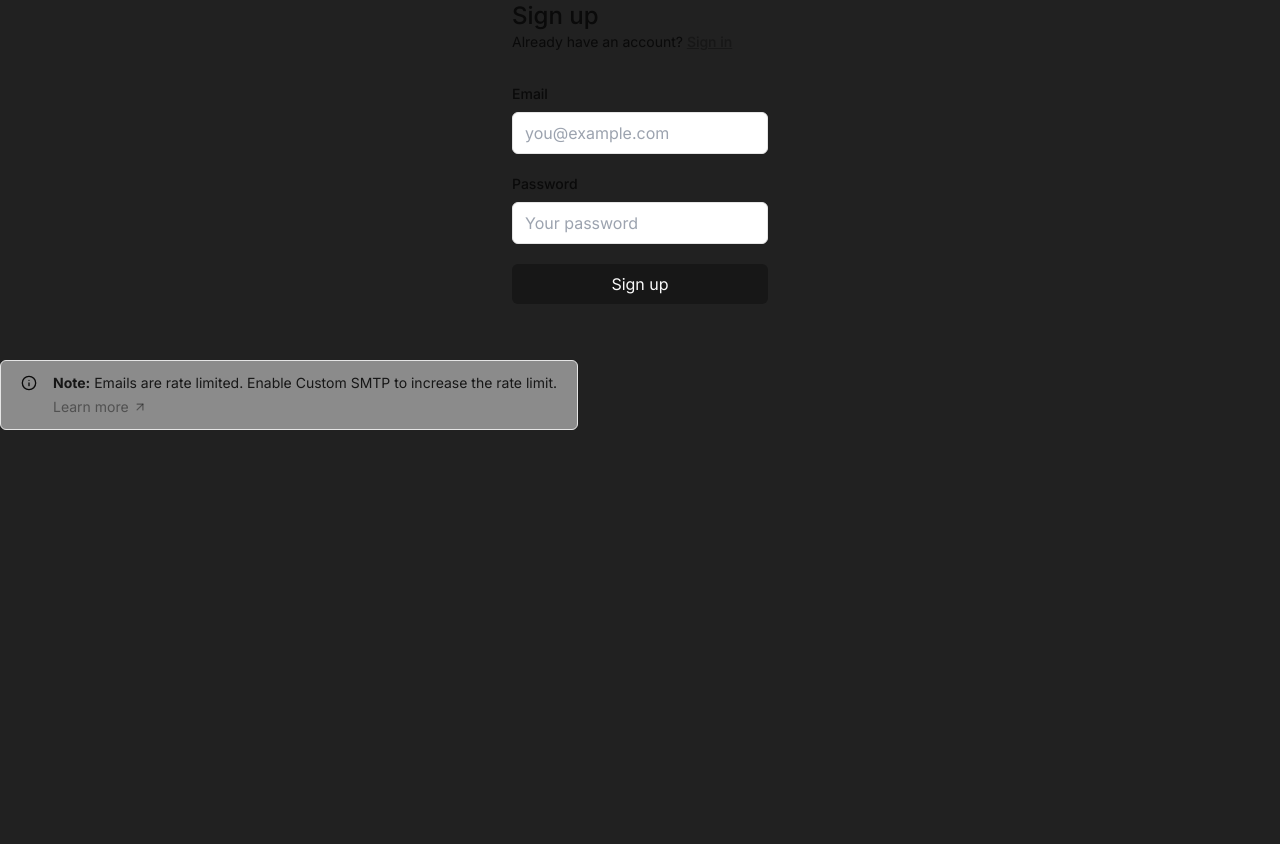
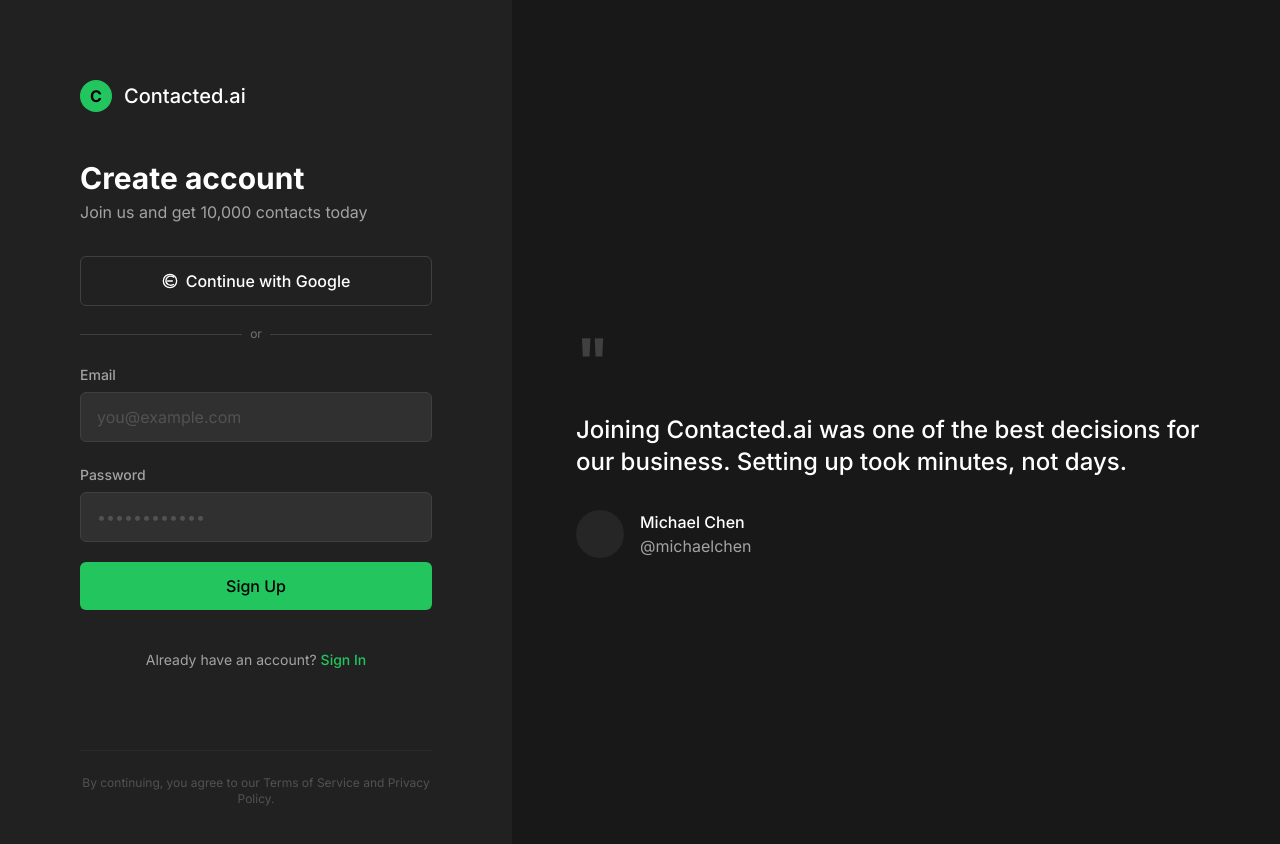
Before and after one commit to xEpiqq/contacted-ai, a Next.js app: page /sign-up in a window 1280 px wide. Shown: the top 844 px of the page. Before the commit the page ends 800 px from the top, so only its background shows below. Built offline with nearby package versions, Linux system fonts and the light colour scheme.

Commit message:
better login logout page

```diff
--- a/app/(auth-pages)/forgot-password/page.tsx
+++ b/app/(auth-pages)/forgot-password/page.tsx
@@ -1,7 +1,7 @@
 import { forgotPasswordAction } from "@/app/actions";
 import { FormMessage, Message } from "@/components/form-message";
 import Link from "next/link";
-import { SmtpMessage } from "../smtp-message";
+import Image from "next/image";
 
 export default async function ForgotPassword(props: {
   searchParams: Promise<Message>;
@@ -9,36 +9,77 @@
   const searchParams = await props.searchParams;
   return (
     <>
-      <form className="flex-1 flex flex-col w-full gap-2 text-foreground [&>input]:mb-6 min-w-64 max-w-64 mx-auto">
-        <div>
-          <h1 className="text-2xl font-medium">Reset Password</h1>
-          <p className="text-sm text-secondary-foreground">
-            Already have an account?{" "}
-            <Link className="text-primary underline" href="/sign-in">
-              Sign in
-            </Link>
-          </p>
+      {/* Forgot Password Form Section (40% width) - Dark themed */}
+      <div className="w-full md:w-2/5 flex flex-col justify-center min-h-screen bg-[#212121] text-white p-10 md:p-16 lg:p-20">
+        <div className="w-full max-w-sm mx-auto">
+          <div className="mb-10">
+            <div className="flex items-center mb-12">
+              <div className="h-8 w-8 rounded-full bg-green-500 flex items-center justify-center font-bold text-black mr-3">C</div>
+              <span className="text-white text-xl font-medium">Contacted.ai</span>
             </div>
-        <div className="flex flex-col gap-2 [&>input]:mb-3 mt-8">
-          <label htmlFor="email" className="text-sm font-medium">Email</label>
+            <h2 className="text-3xl font-bold text-white mb-1">Reset password</h2>
+            <p className="text-neutral-400">Enter your email and we'll send you a reset link</p>
+          </div>
+
+          <form className="space-y-5">
+            <div className="space-y-1.5">
+              <label htmlFor="email" className="text-sm font-medium text-neutral-400">Email</label>
               <input
                 name="email"
                 type="email"
                 placeholder="you@example.com"
                 required
-            className="flex h-10 w-full rounded-md border border-input bg-background px-3 py-2 text-sm ring-offset-background file:border-0 file:bg-transparent file:text-sm file:font-medium placeholder:text-muted-foreground focus-visible:outline-none focus-visible:ring-2 focus-visible:ring-ring focus-visible:ring-offset-2 disabled:cursor-not-allowed disabled:opacity-50"
+                className="w-full px-4 py-3 rounded-md bg-[#303030] border border-[#404040] text-white placeholder:text-neutral-600 focus:outline-none focus:ring-1 focus:ring-green-500 focus:border-green-500"
               />
+            </div>
+
             <button
+              className="w-full bg-green-500 hover:bg-green-600 text-black font-medium py-3 px-4 rounded-md transition-colors mt-4"
+              type="submit"
               formAction={forgotPasswordAction}
-            type="submit"
-            className="inline-flex items-center justify-center whitespace-nowrap rounded-md text-sm font-medium ring-offset-background transition-colors focus-visible:outline-none focus-visible:ring-2 focus-visible:ring-ring focus-visible:ring-offset-2 disabled:pointer-events-none disabled:opacity-50 bg-primary text-primary-foreground hover:bg-primary/90 h-10 px-4 py-2"
             >
-            Reset Password
+              Send Reset Link
             </button>
+
             <FormMessage message={searchParams} />
+
+            <div className="mt-6 text-center">
+              <p className="text-sm text-neutral-400">
+                Remember your password?{" "}
+                <Link className="text-green-500 hover:text-green-400 font-medium" href="/sign-in">
+                  Sign In
+                </Link>
+              </p>
             </div>
           </form>
-      <SmtpMessage />
+
+          <div className="mt-20 pt-6 border-t border-[#404040]/30">
+            <p className="text-xs text-neutral-600 text-center">
+              By continuing, you agree to our Terms of Service and Privacy Policy.
+            </p>
+          </div>
+        </div>
+      </div>
+
+      {/* Visual Section (60% width) */}
+      <div className="hidden md:flex flex-col justify-center w-3/5 bg-[#181818] text-white p-16 relative">
+        <div className="max-w-2xl mx-auto">
+          <div className="flex flex-col h-full justify-center">
+            <div className="text-6xl font-bold text-neutral-700 mb-6">"</div>
+            <blockquote className="text-2xl font-medium text-white mb-8">
+              The password reset process is quick and secure. Just another example of Contacted.ai's user-friendly approach.
+            </blockquote>
+
+            <div className="flex items-center">
+              <div className="h-12 w-12 rounded-full bg-[#262626] mr-4"></div>
+              <div>
+                <p className="font-medium text-white">Alex Rivera</p>
+                <p className="text-neutral-400">@alexrivera</p>
+              </div>
+            </div>
+          </div>
+        </div>
+      </div>
     </>
   );
 }
--- a/app/(auth-pages)/layout.tsx
+++ b/app/(auth-pages)/layout.tsx
@@ -4,6 +4,8 @@
   children: React.ReactNode;
 }) {
   return (
-    <div className="max-w-7xl flex flex-col gap-12 items-start">{children}</div>
+    <div className="flex w-full min-h-screen">
+      {children}
+    </div>
   );
 }
--- a/app/(auth-pages)/sign-in/page.tsx
+++ b/app/(auth-pages)/sign-in/page.tsx
@@ -1,51 +1,120 @@
 import { signInAction } from "@/app/actions";
 import { FormMessage, Message } from "@/components/form-message";
 import Link from "next/link";
+import Image from "next/image";
 
 export default async function Login(props: { searchParams: Promise<Message> }) {
   const searchParams = await props.searchParams;
   return (
-    <form className="flex-1 flex flex-col min-w-64">
-      <h1 className="text-2xl font-medium">Sign in</h1>
-      <p className="text-sm text-foreground">
-        Don't have an account?{" "}
-        <Link className="text-foreground font-medium underline" href="/sign-up">
-          Sign up
-        </Link>
-      </p>
-      <div className="flex flex-col gap-2 [&>input]:mb-3 mt-8">
-        <label htmlFor="email" className="text-sm font-medium">Email</label>
+    <>
+      {/* Login Form Section (40% width) - Dark themed */}
+      <div className="w-full md:w-2/5 flex flex-col justify-center min-h-screen bg-[#212121] text-white p-10 md:p-16 lg:p-20">
+        <div className="w-full max-w-sm mx-auto">
+          <div className="mb-8">
+            <div className="flex items-center mb-12">
+              <div className="h-8 w-8 rounded-full bg-green-500 flex items-center justify-center font-bold text-black mr-3">C</div>
+              <span className="text-white text-xl font-medium">Contacted.ai</span>
+            </div>
+            <h2 className="text-3xl font-bold text-white mb-1">Welcome back</h2>
+            <p className="text-neutral-400">Sign in to your account to continue</p>
+          </div>
+
+          {/* Google sign-in button */}
+          <button
+            className="w-full mb-3 bg-transparent hover:bg-neutral-800 text-white font-medium py-3 px-4 rounded-md transition-colors border border-neutral-700 flex items-center justify-center gap-2"
+            type="button"
+          >
+            <svg xmlns="http://www.w3.org/2000/svg" width="16" height="16" viewBox="0 0 24 24" fill="none" stroke="currentColor" strokeWidth="2" strokeLinecap="round" strokeLinejoin="round"><circle cx="12" cy="12" r="10"/><path d="M17.13 17.21c-.73.47-1.58.82-2.44 1-1.89.37-3.88.07-5.5-.89-2.36-1.41-3.66-4.12-3.19-6.82.49-2.89 2.95-5.34 5.89-5.78 1.96-.27 4 .22 5.55 1.44"/><path d="M8.48 12h7.08"/></svg>
+            <span>Continue with Google</span>
+          </button>
+
+          <div className="relative my-5">
+            <div className="absolute inset-0 flex items-center">
+              <div className="w-full border-t border-neutral-700"></div>
+            </div>
+            <div className="relative flex justify-center text-xs">
+              <span className="px-2 bg-[#212121] text-neutral-500">or</span>
+            </div>
+          </div>
+
+          <form className="space-y-5">
+            <div className="space-y-1.5">
+              <label htmlFor="email" className="text-sm font-medium text-neutral-400">Email</label>
               <input
                 name="email"
+                type="email"
                 placeholder="you@example.com"
                 required
-          className="border rounded-md px-3 py-2 focus:outline-none focus:ring-2 focus:ring-primary"
+                className="w-full px-4 py-3 rounded-md bg-[#303030] border border-[#404040] text-white placeholder:text-neutral-600 focus:outline-none focus:ring-1 focus:ring-green-500 focus:border-green-500"
               />
+            </div>
+
+            <div className="space-y-1.5">
               <div className="flex justify-between items-center">
-          <label htmlFor="password" className="text-sm font-medium">Password</label>
+                <label htmlFor="password" className="text-sm font-medium text-neutral-400">Password</label>
                 <Link
-            className="text-xs text-foreground underline"
+                  className="text-xs text-neutral-400 hover:text-green-500 transition-colors"
                   href="/forgot-password"
                 >
-            Forgot Password?
+                  Forgot password?
                 </Link>
               </div>
               <input
                 type="password"
                 name="password"
-          placeholder="Your password"
+                placeholder="••••••••••••"
                 required
-          className="border rounded-md px-3 py-2 focus:outline-none focus:ring-2 focus:ring-primary"
+                className="w-full px-4 py-3 rounded-md bg-[#303030] border border-[#404040] text-white placeholder:text-neutral-600 focus:outline-none focus:ring-1 focus:ring-green-500 focus:border-green-500"
               />
+            </div>
+
             <button
-          className="bg-primary text-primary-foreground py-2 px-4 rounded-md hover:bg-primary/90 transition-colors"
+              className="w-full bg-green-500 hover:bg-green-600 text-black font-medium py-3 px-4 rounded-md transition-colors"
               type="submit"
               formAction={signInAction}
             >
-          Sign in
+              Sign In
             </button>
+
             <FormMessage message={searchParams} />
+
+            <div className="mt-6 text-center">
+              <p className="text-sm text-neutral-400">
+                Don't have an account?{" "}
+                <Link className="text-green-500 hover:text-green-400 font-medium" href="/sign-up">
+                  Sign Up Now
+                </Link>
+              </p>
             </div>
           </form>
+
+          <div className="mt-20 pt-6 border-t border-[#404040]/30">
+            <p className="text-xs text-neutral-600 text-center">
+              By continuing, you agree to our Terms of Service and Privacy Policy.
+            </p>
+          </div>
+        </div>
+      </div>
+
+      {/* Visual Section (60% width) */}
+      <div className="hidden md:flex flex-col justify-center w-3/5 bg-[#181818] text-white p-16 relative">
+        <div className="max-w-2xl mx-auto">
+          <div className="flex flex-col h-full justify-center">
+            <div className="text-6xl font-bold text-neutral-700 mb-6">"</div>
+            <blockquote className="text-2xl font-medium text-white mb-8">
+              @contacted.ai is lit. It took me less than 10 minutes to setup, the interface is just amazing.
+            </blockquote>
+
+            <div className="flex items-center">
+              <div className="h-12 w-12 rounded-full bg-[#262626] mr-4"></div>
+              <div>
+                <p className="font-medium text-white">Sarah Johnson</p>
+                <p className="text-neutral-400">@sarahjohnson</p>
+              </div>
+            </div>
+          </div>
+        </div>
+      </div>
+    </>
   );
 }
--- a/app/(auth-pages)/sign-up/page.tsx
+++ b/app/(auth-pages)/sign-up/page.tsx
@@ -1,7 +1,7 @@
 import { signUpAction } from "@/app/actions";
 import { FormMessage, Message } from "@/components/form-message";
 import Link from "next/link";
-import { SmtpMessage } from "../smtp-message";
+import Image from "next/image";
 
 export default async function Signup(props: {
   searchParams: Promise<Message>;
@@ -17,42 +17,107 @@
 
   return (
     <>
-      <form className="flex flex-col min-w-64 max-w-64 mx-auto">
-        <h1 className="text-2xl font-medium">Sign up</h1>
-        <p className="text-sm text text-foreground">
-          Already have an account?{" "}
-          <Link className="text-primary font-medium underline" href="/sign-in">
-            Sign in
-          </Link>
-        </p>
-        <div className="flex flex-col gap-2 [&>input]:mb-3 mt-8">
-          <label htmlFor="email" className="text-sm font-medium">Email</label>
+      {/* Sign Up Form Section (40% width) - Dark themed */}
+      <div className="w-full md:w-2/5 flex flex-col justify-center min-h-screen bg-[#212121] text-white p-10 md:p-16 lg:p-20">
+        <div className="w-full max-w-sm mx-auto">
+          <div className="mb-8">
+            <div className="flex items-center mb-12">
+              <div className="h-8 w-8 rounded-full bg-green-500 flex items-center justify-center font-bold text-black mr-3">C</div>
+              <span className="text-white text-xl font-medium">Contacted.ai</span>
+            </div>
+            <h2 className="text-3xl font-bold text-white mb-1">Create account</h2>
+            <p className="text-neutral-400">Join us and get 10,000 contacts today</p>
+          </div>
+
+          {/* Google sign-up button */}
+          <button
+            className="w-full mb-3 bg-transparent hover:bg-neutral-800 text-white font-medium py-3 px-4 rounded-md transition-colors border border-neutral-700 flex items-center justify-center gap-2"
+            type="button"
+          >
+            <svg xmlns="http://www.w3.org/2000/svg" width="16" height="16" viewBox="0 0 24 24" fill="none" stroke="currentColor" strokeWidth="2" strokeLinecap="round" strokeLinejoin="round"><circle cx="12" cy="12" r="10"/><path d="M17.13 17.21c-.73.47-1.58.82-2.44 1-1.89.37-3.88.07-5.5-.89-2.36-1.41-3.66-4.12-3.19-6.82.49-2.89 2.95-5.34 5.89-5.78 1.96-.27 4 .22 5.55 1.44"/><path d="M8.48 12h7.08"/></svg>
+            <span>Continue with Google</span>
+          </button>
+
+          <div className="relative my-5">
+            <div className="absolute inset-0 flex items-center">
+              <div className="w-full border-t border-neutral-700"></div>
+            </div>
+            <div className="relative flex justify-center text-xs">
+              <span className="px-2 bg-[#212121] text-neutral-500">or</span>
+            </div>
+          </div>
+
+          <form className="space-y-5">
+            <div className="space-y-1.5">
+              <label htmlFor="email" className="text-sm font-medium text-neutral-400">Email</label>
               <input
                 name="email"
+                type="email"
                 placeholder="you@example.com"
                 required
-            className="border rounded-md px-3 py-2 focus:outline-none focus:ring-2 focus:ring-primary"
+                className="w-full px-4 py-3 rounded-md bg-[#303030] border border-[#404040] text-white placeholder:text-neutral-600 focus:outline-none focus:ring-1 focus:ring-green-500 focus:border-green-500"
               />
-          <label htmlFor="password" className="text-sm font-medium">Password</label>
+            </div>
+
+            <div className="space-y-1.5">
+              <label htmlFor="password" className="text-sm font-medium text-neutral-400">Password</label>
               <input
                 type="password"
                 name="password"
-            placeholder="Your password"
+                placeholder="••••••••••••"
                 minLength={6}
                 required
-            className="border rounded-md px-3 py-2 focus:outline-none focus:ring-2 focus:ring-primary"
+                className="w-full px-4 py-3 rounded-md bg-[#303030] border border-[#404040] text-white placeholder:text-neutral-600 focus:outline-none focus:ring-1 focus:ring-green-500 focus:border-green-500"
               />
+            </div>
+
             <button
-            className="bg-primary text-primary-foreground py-2 px-4 rounded-md hover:bg-primary/90 transition-colors"
+              className="w-full bg-green-500 hover:bg-green-600 text-black font-medium py-3 px-4 rounded-md transition-colors"
               type="submit"
               formAction={signUpAction}
             >
-            Sign up
+              Sign Up
             </button>
+
             <FormMessage message={searchParams} />
+
+            <div className="mt-6 text-center">
+              <p className="text-sm text-neutral-400">
+                Already have an account?{" "}
+                <Link className="text-green-500 hover:text-green-400 font-medium" href="/sign-in">
+                  Sign In
+                </Link>
+              </p>
             </div>
           </form>
-      <SmtpMessage />
+
+          <div className="mt-20 pt-6 border-t border-[#404040]/30">
+            <p className="text-xs text-neutral-600 text-center">
+              By continuing, you agree to our Terms of Service and Privacy Policy.
+            </p>
+          </div>
+        </div>
+      </div>
+
+      {/* Visual Section (60% width) */}
+      <div className="hidden md:flex flex-col justify-center w-3/5 bg-[#181818] text-white p-16 relative">
+        <div className="max-w-2xl mx-auto">
+          <div className="flex flex-col h-full justify-center">
+            <div className="text-6xl font-bold text-neutral-700 mb-6">"</div>
+            <blockquote className="text-2xl font-medium text-white mb-8">
+              Joining Contacted.ai was one of the best decisions for our business. Setting up took minutes, not days.
+            </blockquote>
+
+            <div className="flex items-center">
+              <div className="h-12 w-12 rounded-full bg-[#262626] mr-4"></div>
+              <div>
+                <p className="font-medium text-white">Michael Chen</p>
+                <p className="text-neutral-400">@michaelchen</p>
+              </div>
+            </div>
+          </div>
+        </div>
+      </div>
     </>
   );
 }
--- a/app/(auth-pages)/smtp-message.tsx
+++ b/app/(auth-pages)/smtp-message.tsx
@@ -3,20 +3,20 @@
 
 export function SmtpMessage() {
   return (
-    <div className="bg-muted/50 px-5 py-3 border rounded-md flex gap-4">
-      <InfoIcon size={16} className="mt-0.5" />
+    <div className="flex gap-3">
+      <InfoIcon size={16} className="text-zinc-500 mt-0.5 flex-shrink-0" />
       <div className="flex flex-col gap-1">
-        <small className="text-sm text-secondary-foreground">
-          <strong> Note:</strong> Emails are rate limited. Enable Custom SMTP to
+        <small className="text-sm text-zinc-400">
+          <strong className="text-zinc-300">Note:</strong> Emails are rate limited. Enable Custom SMTP to
           increase the rate limit.
         </small>
         <div>
           <Link
             href="https://supabase.com/docs/guides/auth/auth-smtp"
             target="_blank"
-            className="text-primary/50 hover:text-primary flex items-center text-sm gap-1"
+            className="text-green-500/80 hover:text-green-400 flex items-center text-xs gap-1 transition-colors"
           >
-            Learn more <ArrowUpRight size={14} />
+            Learn more <ArrowUpRight size={12} />
           </Link>
         </div>
       </div>
```
Also changed, not shown: public/login-illustration.svg (added). Lines whose indentation alone changed are shown as unchanged.
